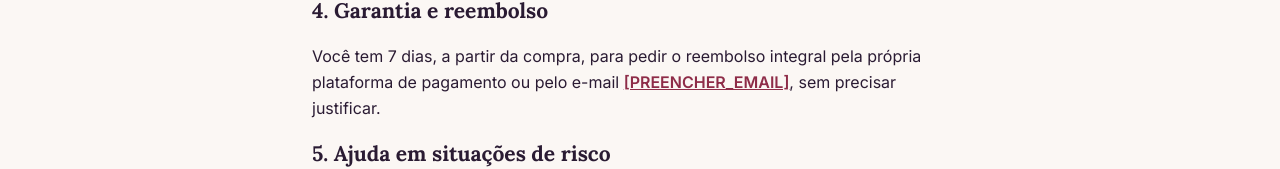
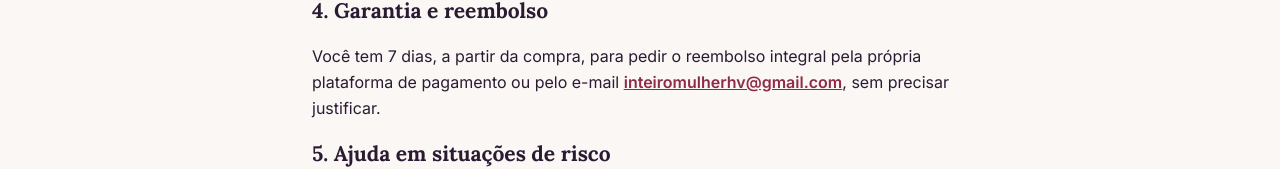
Before and after one commit to LuizHenriqueVolp/inteira-protocolo-48h, a React (Vite) app: page /termos in a window 1280 px wide. Shown: the part 671-840 px from the top of the page. Built offline with nearby package versions, Linux system fonts and the light colour scheme; no server answers.

Commit message:
E-mail de suporte da garantia
Co-Authored-By: Claude Opus 5.5 <noreply@anthropic.com>

```diff
--- a/src/data/config.ts
+++ b/src/data/config.ts
@@ -9,7 +9,7 @@ export const CONFIG = {
   PRECO_DE: 97.00,
   CHECKOUT_URL: 'https://pay.cakto.com.br/uma73ob_1324290',      // ex.: https://pay.cakto.com.br/xxxx
   WHATSAPP_SUPORTE: '[PREENCHER_55DDDNUMERO]', // só números, com 55 + DDD (vira link wa.me)
-  EMAIL_SUPORTE: '[PREENCHER_EMAIL]',
+  EMAIL_SUPORTE: 'inteiromulherhv@gmail.com',
   META_PIXEL_ID: '1191826046838369',
 };
 
```
